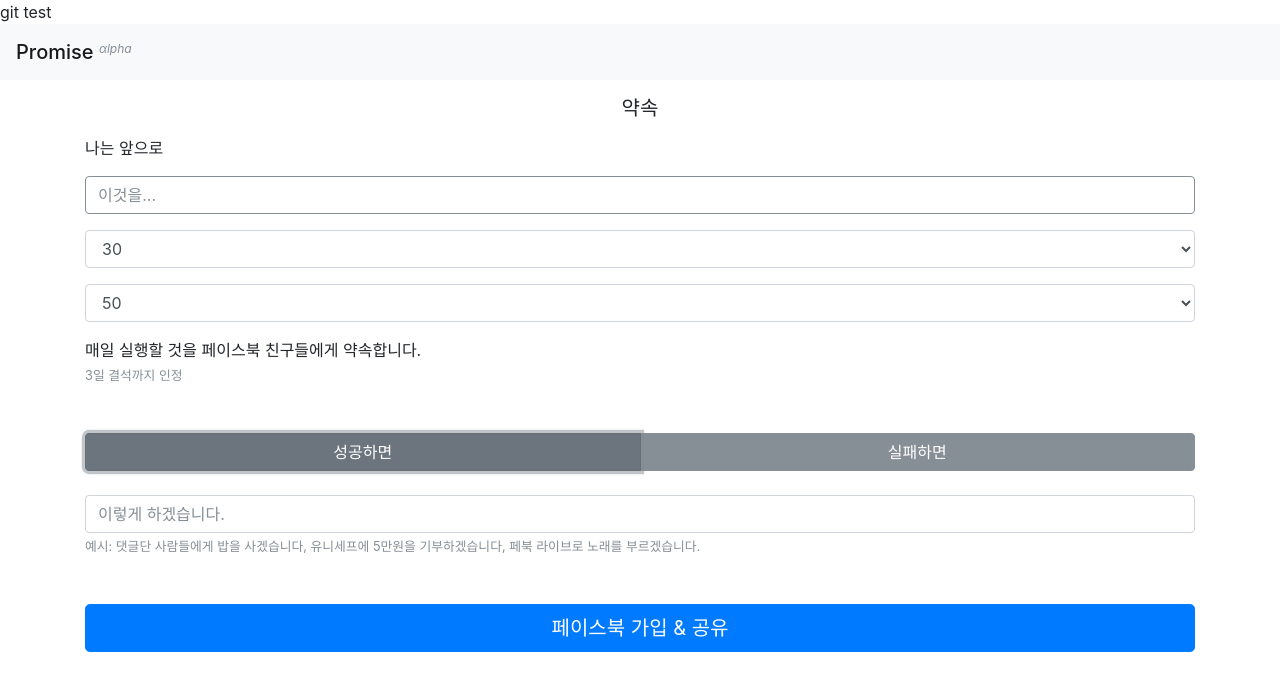
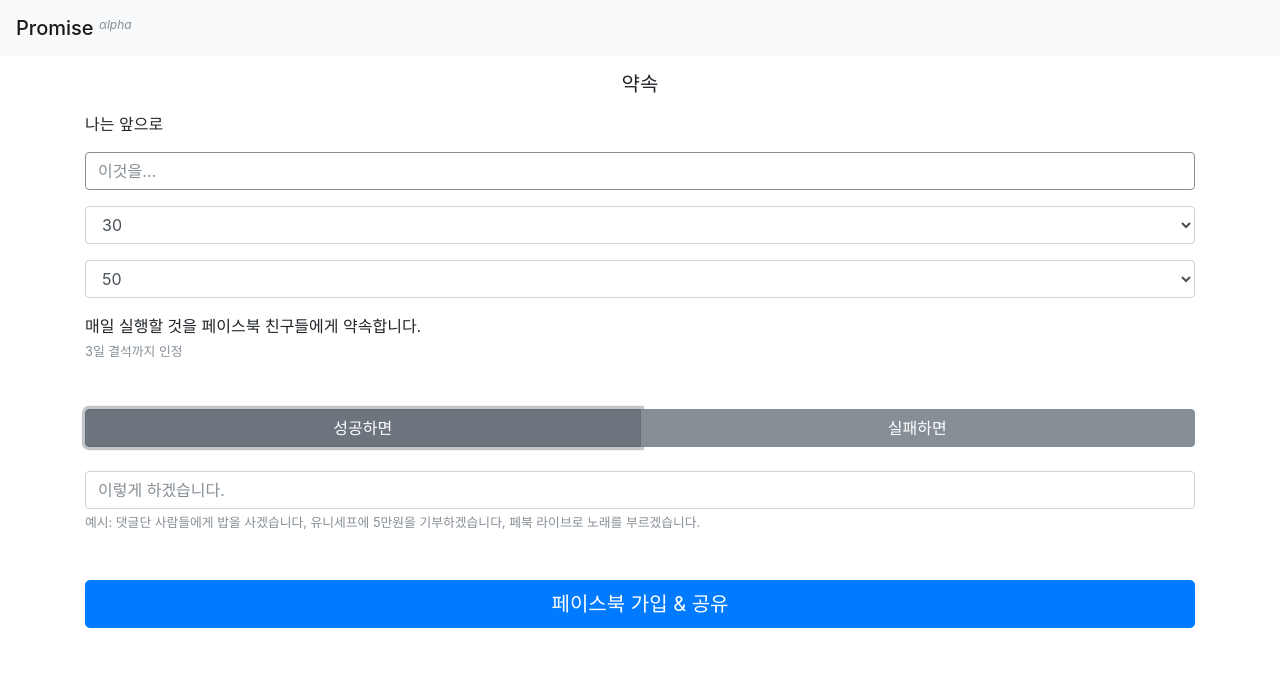
Before and after one commit to designforhuman/promiseapp, a website: page src/index.html in a window 1280 px wide. Drawn offline with nearby package versions, Linux system fonts and the light colour scheme; no server answers.

Commit message:
sourcetree - branch test 2

```diff
--- a/src/index.html
+++ b/src/index.html
@@ -51,7 +51,7 @@
        }(document, 'script', 'facebook-jssdk'));
     </script>
 
-    <div>git test</div>
+
 
     <nav class="sticky-top navbar navbar-light bg-light">
       <span class="navbar-brand mb-0 h1">
```
